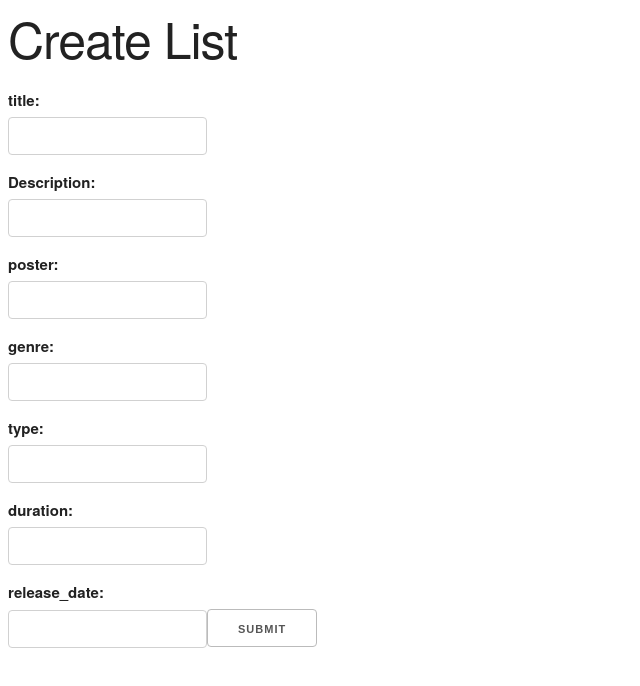
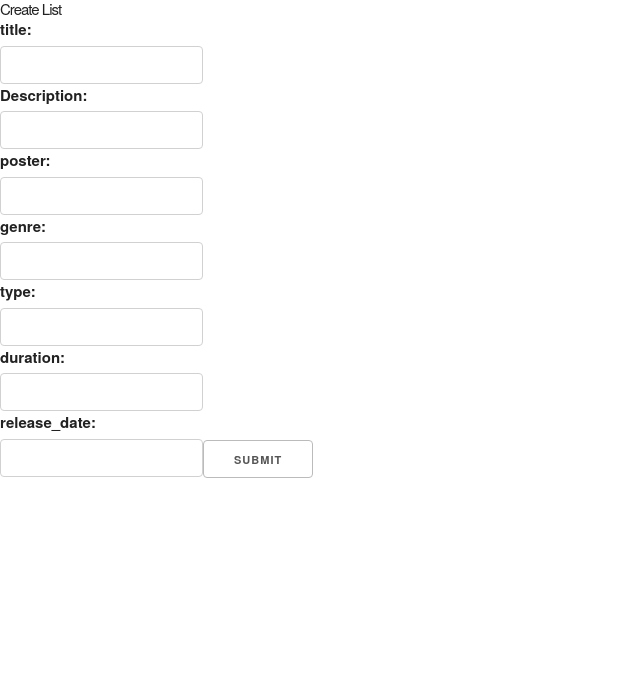
Before and after one commit to MakaChikava/MovieScope_frontend, a React (Create React App) app in the folder moviescope/: page /create in a window 1280 px wide. Shown: the top 686 px of the page, without its empty margins (0-640 px from the left). Built offline with nearby package versions, Linux system fonts and the light colour scheme.

Commit message:
started on creating navbar and installed tailwind css

```diff
--- a/moviescope/package.json
+++ b/moviescope/package.json
@@ -37,5 +37,8 @@
       "last 1 firefox version",
       "last 1 safari version"
     ]
+  },
+  "devDependencies": {
+    "tailwindcss": "^3.3.1"
   }
 }
--- a/moviescope/src/App.css
+++ b/moviescope/src/App.css
@@ -0,0 +1,3 @@
+@tailwind base;
+@tailwind components;
+@tailwind utilities;
--- a/moviescope/src/App.js
+++ b/moviescope/src/App.js
@@ -6,7 +6,7 @@ const App = () => {
 
   // =================== Get movies =======================
   const getMovies = () =>{
-    const KEY = process.env.REACT_APP_API_KEY;
+    // KEY = process.env.REACT_APP_API_KEY;
     axios.
       get(`https://api.themoviedb.org/3/search/multi?api_key=2e43ac85ef27e0ebce60d4b75ba277f9&language=en-US&query=interstellar&page=1&include_adult=false`, movies)
       .then((res)=>{
--- /dev/null
+++ b/moviescope/src/components/homeNavbar.jsx
@@ -0,0 +1,31 @@
+import React, {useState} from "react";
+
+
+const searchNavbar = (props) => {
+
+    return (
+        <div className="nav">
+            <div className="logo">
+                <h1>MovieScope <FontAwesomeIcon icon="fa-solid fa-camera-movie" style={{color: "#ffffff",}} /></h1>
+        </div>
+        <div className="searchbar">
+            <form>
+                <input type="search" placeholder="search keywords"/>
+                <input type="submit" />
+            </form>
+
+        <div className="hamburgermenu">
+        <FontAwesomeIcon icon="fa-solid fa-bars" className="dropbtn"/>
+        <div className="dropcontent">
+            <a href="#">Link 1</a>
+            <a href="#">Link 1</a>
+            <a href="#">Link 1</a>
+        </div>
+        </div>
+        </div>
+
+        </div>
+    );
+}
+
+export default searchNavbar;
--- /dev/null
+++ b/moviescope/tailwind.config.js
@@ -0,0 +1,10 @@
+/** @type {import('tailwindcss').Config} */
+module.exports = {
+  content: [
+    "./src/**/*.{js,jsx,ts,tsx}",
+  ],
+  theme: {
+    extend: {},
+  },
+  plugins: [],
+}
```
Also changed, not shown: 1 other file (tests, documents, lock files or other folders).
